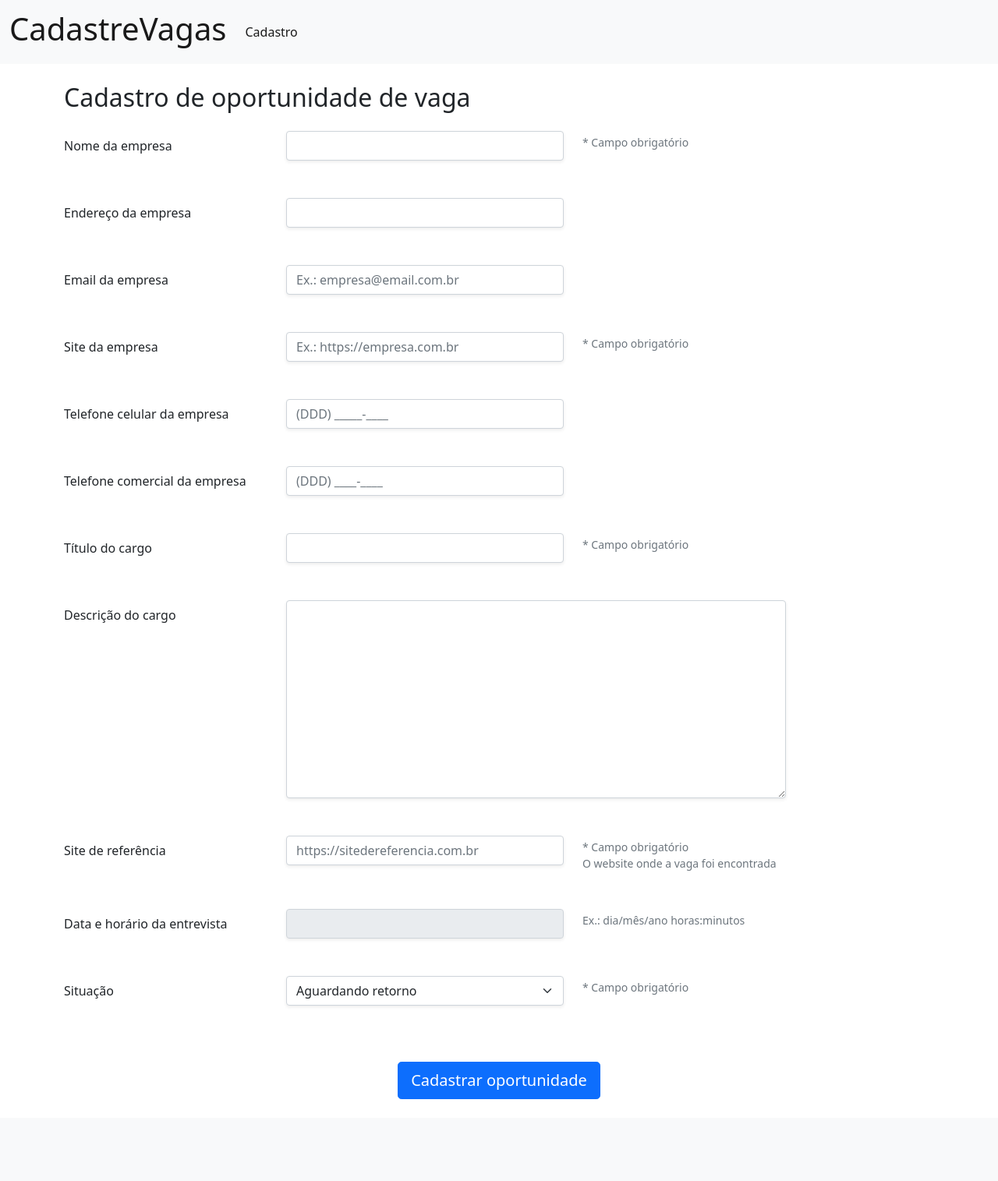
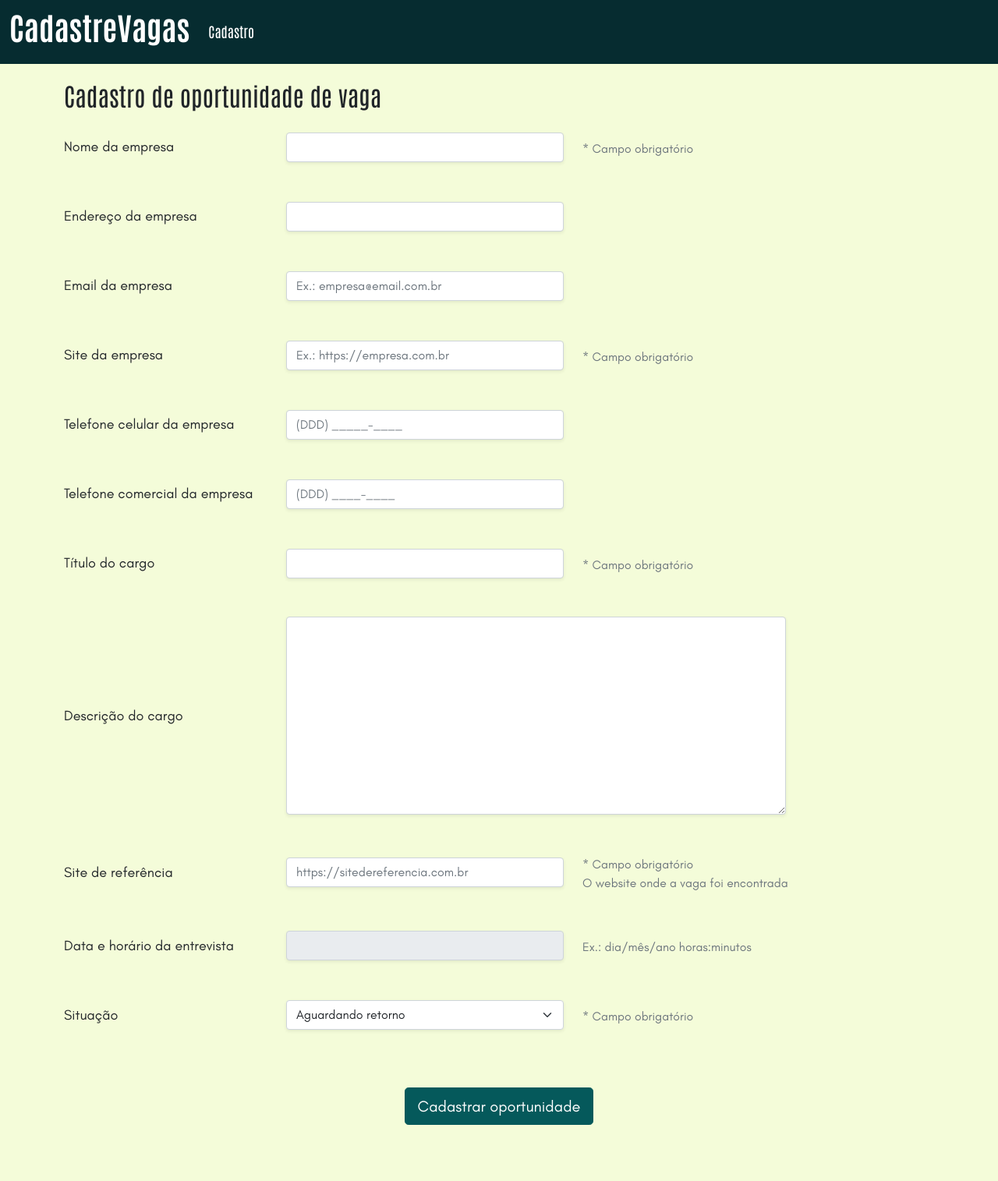
Before and after one commit to jkprogramador/cadastrevagas, a Django app: page /oportunidades/new in a window 1280 px wide. Shown: the whole page at 78% size. Before the commit the page ends 1410 px from the top, so only its background shows below. Run offline with Django 4.2, Linux system fonts and the light colour scheme; some libraries are stand-ins or nearby versions.

Commit message:
Change styles.

```diff
--- /dev/null
+++ b/services/web/static/main.css
@@ -0,0 +1,59 @@
+@font-face {
+    font-family: "AntonioRegular";
+    src: url("fonts/Antonio-Regular.ttf");
+}
+
+@font-face {
+    font-family: "AntonioBold";
+    src: url("fonts/Antonio-Bold.ttf")
+}
+
+@font-face {
+    font-family: "GlacialIndifferenceRegular";
+    src: url("fonts/GlacialIndifference-Regular.otf");
+}
+
+@font-face {
+    font-family: "GlacialIndifferenceBold";
+    src: url("fonts/GlacialIndifference-Bold.otf");
+}
+
+.antonio-regular {
+    font-family: "AntonioRegular", Arial, sans-serif;
+}
+
+.antonio-bold {
+    font-family: "AntonioBold", Arial, sans-serif;
+}
+
+.glacial-bold {
+    font-family: "GlacialIndifferenceBold", Arial, sans-serif;
+}
+
+body {
+    background-color: #f4fcd9;
+    font-family: "GlacialIndifferenceRegular", Verdana, sans-serif;
+    font-size: 1.125rem; /* 18px */
+}
+
+.table {
+    font-size: 1rem;
+}
+
+.navbar {
+    background-color: #062c30;
+}
+
+.btn-primary {
+    background-color: #05595b;
+    border-color: #05595b;
+}
+
+.btn-primary:hover, .btn-primary:active, .btn-primary:focus {
+    background-color: #019267;
+    border-color: #019267;
+}
+
+.bg-beige {
+    background-color: #f3f2da;
+}
--- a/services/web/templates/_base.html
+++ b/services/web/templates/_base.html
@@ -1,26 +1,27 @@
 <!DOCTYPE html>
 {% load i18n %}
+{% load static %}
 {% get_current_language as LANGUAGE_CODE %}
-<html lang="{{ LANGUAGE_CODE }}">
+<html lang="{{ LANGUAGE_CODE }}" dir="ltr">
 <head>
     <meta charset=UTF-8>
     <meta http-equiv=X-UA-Compatible content="IE=edge">
     <meta name=viewport content="width=device-width, initial-scale=1.0, shrink-to-fit=no">
     <title>{% block title %}{% endblock %}CadastreVagas</title>
-    {% load static %}
     <link rel=stylesheet href="{% static 'bootstrap-5.1.3-dist/css/bootstrap.min.css' %}">
+    <link rel="stylesheet" href="{% static 'main.css' %}">
     {% block styles %}{% endblock %}
 </head>
-<body class="bg-body">
-    <nav class="navbar navbar-expand-lg navbar-light bg-light">
+<body>
+    <nav class="navbar navbar-expand-lg navbar-dark">
         <div class=container-fluid>
-            <a class=navbar-brand href="{% url 'homepage' %}"><h1 class="display-6">CadastreVagas</h1></a>
+            <a class=navbar-brand href="{% url 'homepage' %}"><h1 class="antonio-bold">CadastreVagas</h1></a>
             <button class="navbar-toggler" type="button" data-bs-toggle="collapse" data-bs-target="#navbarSupportedContent" aria-controls="navbarSupportedContent" aria-expanded="false" aria-label="Alternar navegação">
                 <span class="navbar-toggler-icon"></span>
             </button>
             <div class="collapse navbar-collapse" id="navbarSupportedContent">
                 <ul class="navbar-nav me-auto mb-2 mb-lg-0">
-                    <li class="nav-item">
+                    <li class="nav-item antonio-regular">
                         <a {% if 'oportunidades_new' == request.resolver_match.url_name %}
                         class="nav-link active" aria-current="page"
                         {% else %}
@@ -34,14 +35,14 @@
     {% if messages %}
 
         {% for message in messages %}
-        <div {% if message.tags %}class="alert alert-{% if 'error' == message.tags %}danger{% else %}{{ message.tags }}{% endif %} alert-dismissible fade show"{% endif %} role=alert>
+        <div {% if message.tags %}class="alert alert-{% if 'error' == message.tags %}danger{% else %}{{ message.tags }}{% endif %} alert-dismissible fade show glacial-bold"{% endif %} role=alert>
             {{ message }}
             <button type=button class=btn-close data-bs-dismiss=alert aria-label=Fechar></button>
         </div>
         {% endfor %}
 
     {% endif %}
-    <div class=container>
+    <div class="container pb-5">
         {% block content %}
         {% endblock %}
     </div>
--- a/services/web/vagas/templates/oportunidades_edit.html
+++ b/services/web/vagas/templates/oportunidades_edit.html
@@ -12,7 +12,7 @@
 {% block content %}
 <div class="row">
     <div class="col">
-        <h2 class="my-4">Atualização de vaga</h2>
+        <h2 class="antonio-regular my-4">Atualização de vaga</h2>
         <form action method=post>
             {% csrf_token %}
 
--- a/services/web/vagas/templates/oportunidades_filter_form.html
+++ b/services/web/vagas/templates/oportunidades_filter_form.html
@@ -1,13 +1,13 @@
 <div class="row mb-4 row-cols-lg-auto align-items-start align-items-lg-center justify-content-end">
     {% for field in form %}
     <div class="col-5">
-        <label for="{{ field.id_for_label }}" class="col-form-label-sm">{{ field.label }}</label>
+        <label for="{{ field.id_for_label }}" class="col-form-label-sm py-0">{{ field.label }}</label>
     </div>
     <div class="col-7 mb-3 mb-lg-0">
         {{ field }}
     </div>
     {% endfor %}
-    <div class="col-12">
-        <input type=submit value=Filtrar class="btn btn-primary btn-sm">
+    <div class="col-12 mt-3 mt-md-0">
+        <input type=submit value=Filtrar class="btn btn-primary btn-sm glacial-bold">
     </div>
 </div>
--- a/services/web/vagas/templates/oportunidades_new.html
+++ b/services/web/vagas/templates/oportunidades_new.html
@@ -12,7 +12,7 @@
 {% block content %}
 <div class="row">
     <div class="col">
-        <h2 class="my-4">Cadastro de oportunidade de vaga</h2>
+        <h2 class="antonio-regular my-4">Cadastro de oportunidade de vaga</h2>
         <form action method=post>
             {% csrf_token %}
 
```
Also changed, not shown: services/web/vagas/templates/cadastro_vagas_form.html (+5 -5 lines), services/web/vagas/templates/homepage.html (+7 -7 lines), services/web/vagas/templates/oportunidades_delete.html (+4 -4 lines), services/web/vagas/templates/oportunidades_detail.html (+6 -6 lines), services/web/static/fonts/Antonio-Bold.ttf (added), services/web/static/fonts/Antonio-Regular.ttf (added), services/web/static/fonts/GlacialIndifference-Bold.otf (added), services/web/static/fonts/GlacialIndifference-Regular.otf (added).
